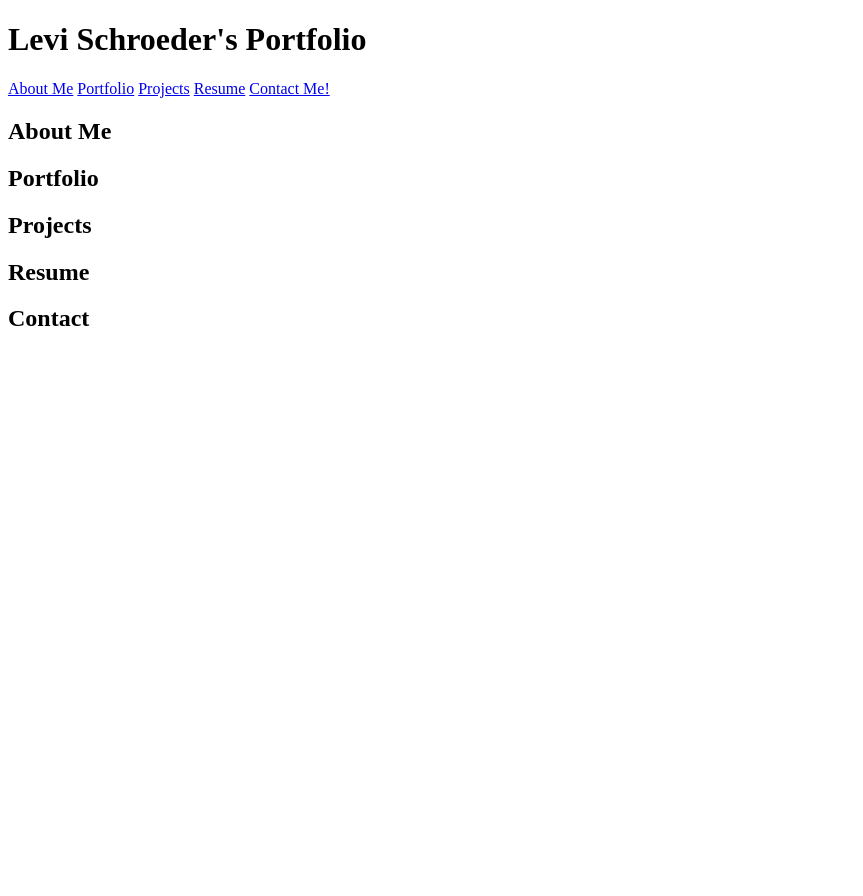
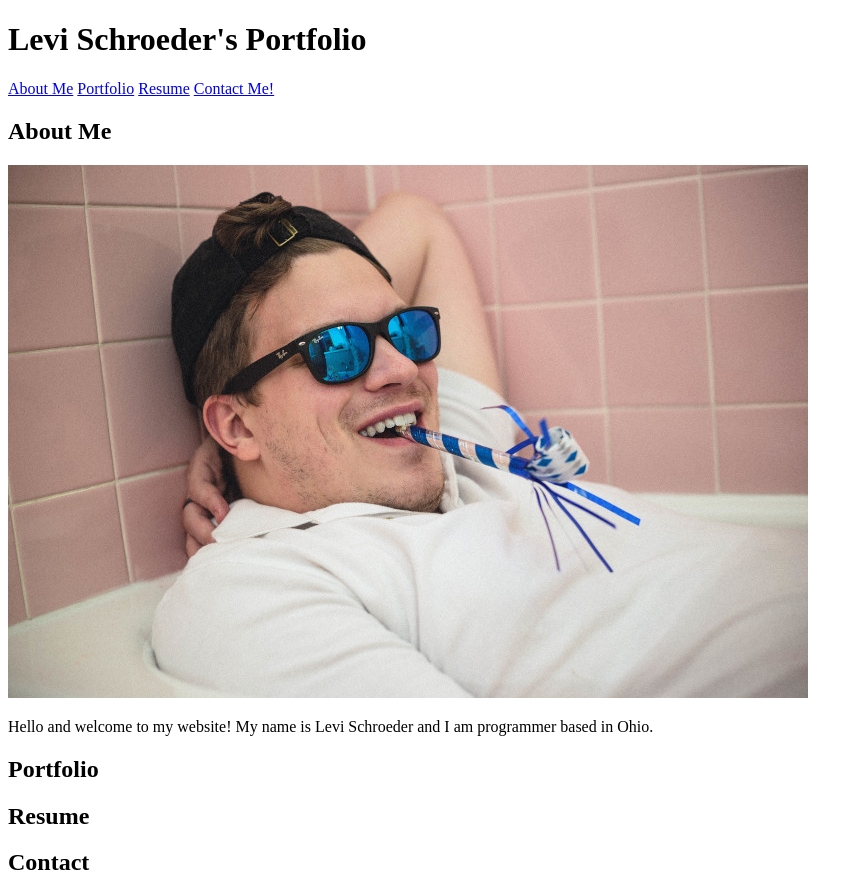
Before and after one commit to leviflint/leviflint.github.io, a plain HTML site: page index.html in a window 1280 px wide. Shown: the whole page, without its empty margins (0-863 px from the left). Before the commit the page ends 800 px from the top, so only its background shows below. Drawn offline with Linux system fonts and the light colour scheme; files that its build step writes are made by us from their sources.

Commit message:
Added more HTML, created CSS

```diff
--- a/index.html
+++ b/index.html
@@ -1,10 +1,29 @@
 <!DOCTYPE html>
+<html lang="en">
+<head>
+    <meta charset="utf-8" />
+    <meta http-equiv="X-UA-Compatible" content="IE=edge" />
+    <meta name="viewport" content="width=device-width, minimum-scale=1, initial-scale=1, shrink-to-fit=no" />
+
+    <!--Tab title-->
+    <title>levi schroeder 🤟</title>
+
+    <!--Tab Favicon-->
+    <link rel="icon" href="img/icon16.png"  type="image/png">
+    <link rel="apple-touch-icon" sizes="180x180" href="img/icon192.png">
+
+    <!--Font-->
+    <link href="https://fonts.googleapis.com/css2?family=Anton&family=Open+Sans&display=swap" rel="stylesheet">
+
+    <!--CSS Stylesheet-->
+    <link rel="stylesheet" href="style.css">
+
+</head>
 <header>
     <h1>Levi Schroeder's Portfolio</h1>
     <nav>
         <a href="About Me">About Me</a>
         <a href="Portfolio">Portfolio</a>
-        <a href="Projects">Projects</a>
         <a href="Resume">Resume</a>
         <a href="Contact Me!">Contact Me!</a>
     </nav>
@@ -12,12 +31,11 @@
 <body>
     <section>
         <h2>About Me</h2>
+            <img src="img/IMG_8124.jpg" alt="Levi Schroeder">
+            <p>Hello and welcome to my website! My name is Levi Schroeder and I am programmer based in Ohio. </p>
     </section>
     <section>
         <h2>Portfolio</h2>
-    </section>
-    <section>
-        <h2>Projects</h2>
     </section>
     <section>
         <h2>Resume</h2>
```
Also changed, not shown: css/style.css (added), img/IMG_8124.jpg (added), img/icon16.png (added), img/icon192.png (added).
